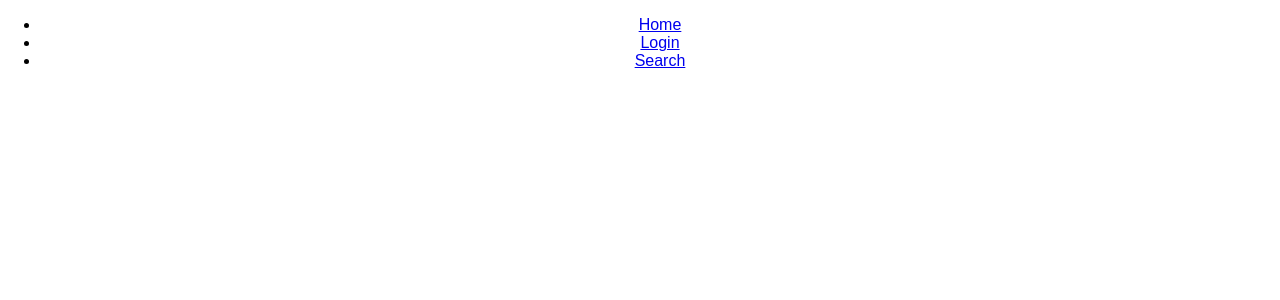
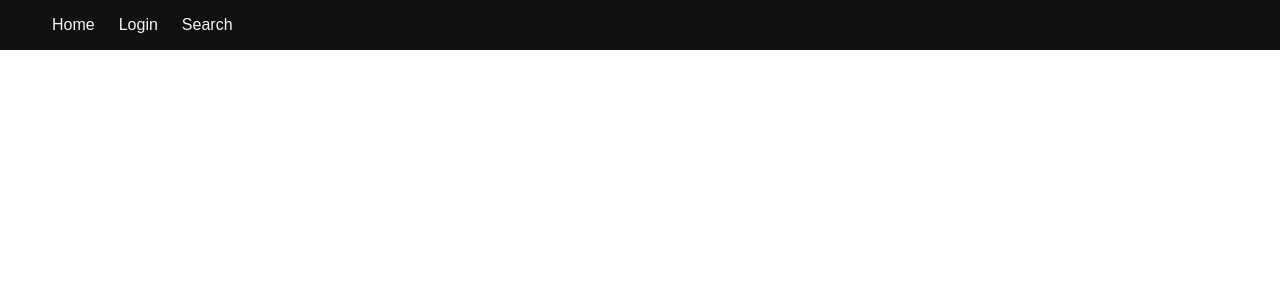
Before and after one commit to tdberg21/bbquest, a React (Create React App) app: page / in a window 1280 px wide. Shown: the top 300 px of the page. Built offline with nearby package versions, Linux system fonts and the light colour scheme.

Commit message:
Add css for header component

```diff
--- /dev/null
+++ b/src/containers/Header/Header.css
@@ -0,0 +1,20 @@
+.header {
+  background-color: #111;
+  display: flex;
+  width: 100%;
+  justify-content: space-between;
+}
+
+ul {
+  display: inherit;
+  list-style: none;
+  margin-right: 2rem;
+  text-align: right;
+}
+
+.nav-links {
+  color: #F3F3F3;
+  font-weight: 300;
+  margin: .75rem;
+  text-decoration: none;
+}
--- a/src/containers/Header/Header.js
+++ b/src/containers/Header/Header.js
@@ -1,5 +1,6 @@
 import React, { Component } from 'react';
 import { NavLink, withRouter } from 'react-router-dom';
+import './Header.css';
 
 
 export default class Header extends Component {
@@ -13,17 +14,17 @@ export default class Header extends Component {
       <div className='header'>
         <ul className='navigation-links'>
           <li>
-            <NavLink className='home-link' to='/'>
+            <NavLink className='home-link nav-links' to='/'>
               Home
             </NavLink>
           </li>
           <li>
-            <NavLink className='login-link' to='/login'>
+            <NavLink className='login-link nav-links' to='/login'>
                Login
             </NavLink>
           </li>
           <li>
-            <NavLink className='search-link' to='/search'>
+            <NavLink className='search-link nav-links' to='/search'>
               Search
             </NavLink>
           </li>
```
